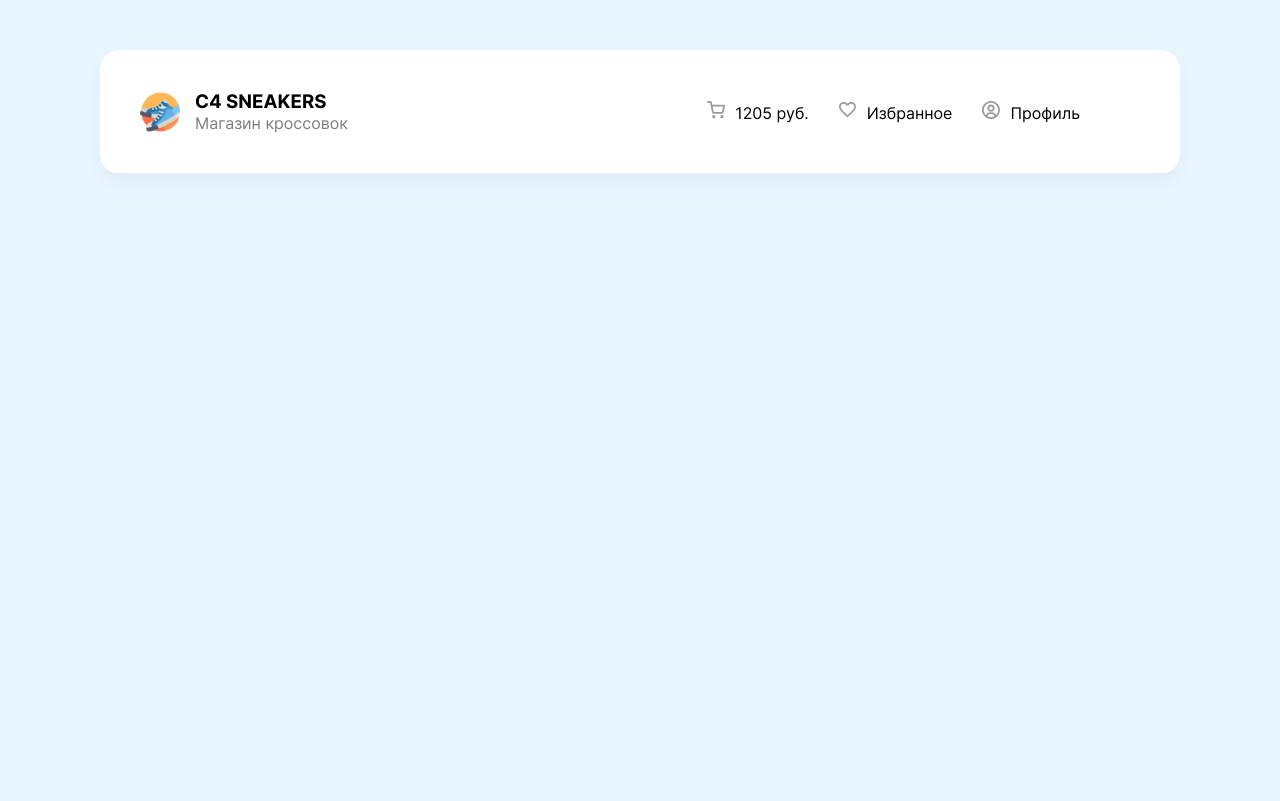
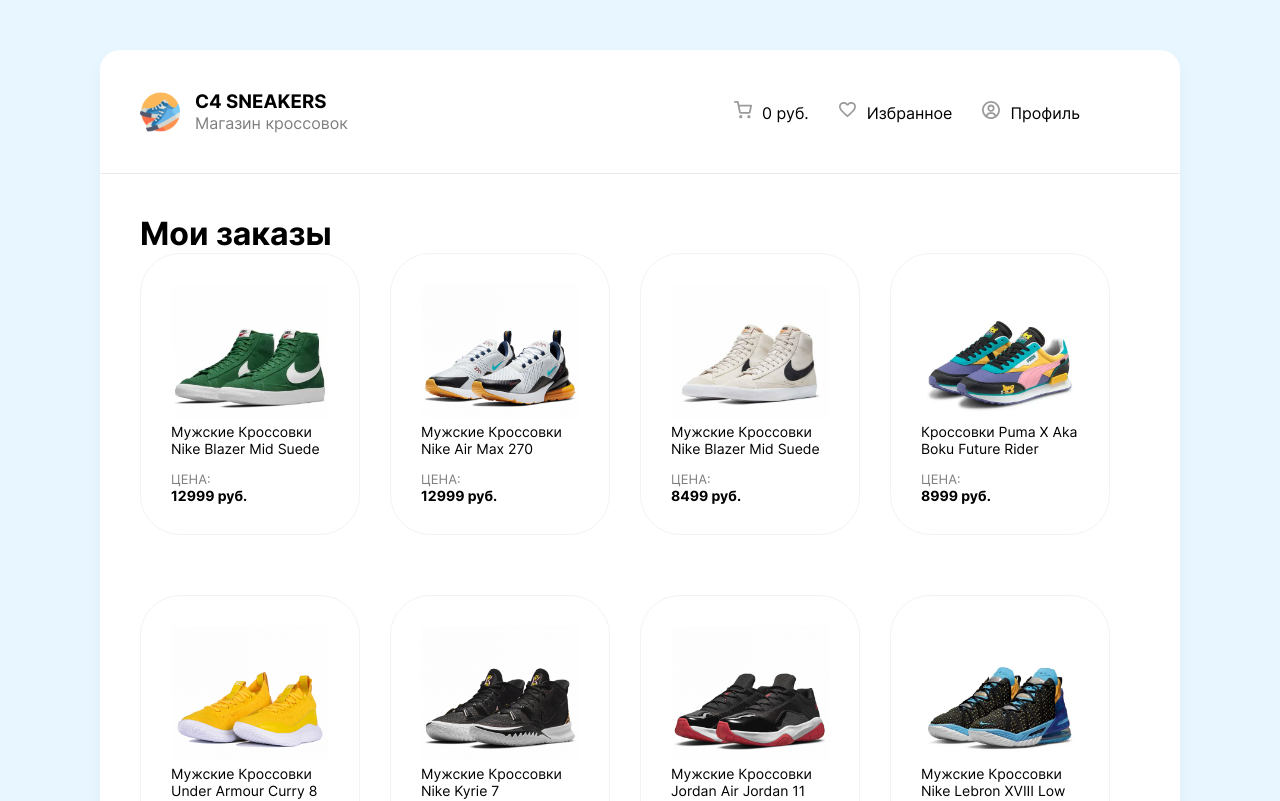
Before and after one commit to ibragim-ast/sneakers-store, a React (Create React App) app: page /orders in a window 1280 px wide. Shown: the top 801 px of the page. Built offline with nearby package versions, Linux system fonts and the light colour scheme; data requests are answered from the project's data file.

Commit message:
add orders page

```diff
--- a/src/App.js
+++ b/src/App.js
@@ -6,12 +6,8 @@ import Home from "./pages/Home";
 import Drawer from "./components/Drawer/Drawer";
 import Favorites from "./pages/Favorites";
 import AppContext from "./context";
-import {
-  SNEAKERS_URL,
-  CART_ITEMS_URL,
-  FAVORITES_URL,
-  //ORDERS_URL,
-} from "./utils/constants";
+import { SNEAKERS_URL, CART_ITEMS_URL, FAVORITES_URL } from "./utils/constants";
+import Orders from "./pages/Orders";
 
 function App() {
   const [items, setItems] = useState([]);
@@ -109,6 +105,7 @@ function App() {
         isItemAdded,
         isFavorite,
         onAddToFavorite,
+        onAddToCart,
         setCartItems,
         setCartOpened,
       }}
@@ -139,6 +136,7 @@ function App() {
             }
           />
           <Route path="/favorites" element={<Favorites />} />
+          <Route path="/orders" element={<Orders />} />
         </Routes>
       </div>
     </AppContext.Provider>
--- a/src/components/Card/Card.jsx
+++ b/src/components/Card/Card.jsx
@@ -1,10 +1,12 @@
-import { useState, useContext } from "react";
+import { useContext } from "react";
 import AppContext from "../../context";
 import ContentLoader from "react-content-loader";
 import styles from "./Card.module.scss";
+import { useLocation } from "react-router-dom";
 
 const Card = ({ id, name, price, image, onPlus, isLoading = false }) => {
   const { onAddToFavorite, isItemAdded, isFavorite } = useContext(AppContext);
+  const location = useLocation();
 
   const handleClickPlus = () => {
     onPlus({ name, price, image, id });
@@ -33,6 +35,7 @@ const Card = ({ id, name, price, image, onPlus, isLoading = false }) => {
         </ContentLoader>
       ) : (
         <>
+          {location.pathname !== "/orders" && (
             <div
               onClick={handleToFavouriteClick}
               className={styles.card__favorite}
@@ -46,6 +49,7 @@ const Card = ({ id, name, price, image, onPlus, isLoading = false }) => {
                 alt="Add to Favorite"
               />
             </div>
+          )}
 
           <img width="100%" height={135} src={image} alt="" />
           <h5>{name}</h5>
@@ -54,12 +58,16 @@ const Card = ({ id, name, price, image, onPlus, isLoading = false }) => {
               <span>Цена:</span>
               <b>{price} руб.</b>
             </div>
+            {onPlus && (
               <img
                 className={styles.plus}
-              src={isItemAdded(id) ? "/img/plus-checked.svg" : "/img/plus.svg"}
+                src={
+                  isItemAdded(id) ? "/img/plus-checked.svg" : "/img/plus.svg"
+                }
                 alt="Добавить в корзину"
                 onClick={handleClickPlus}
               />
+            )}
           </div>
         </>
       )}
--- a/src/components/Drawer/Drawer.jsx
+++ b/src/components/Drawer/Drawer.jsx
@@ -1,17 +1,17 @@
-import { useState, useContext } from "react";
+import axios from "axios";
+import { useState } from "react";
 import Info from "../Info/Info";
 import styles from "./Drawer.module.scss";
-import AppContext from "../../context";
-import axios from "axios";
 import { ORDERS_URL, CART_ITEMS_URL } from "../../utils/constants";
+import { useCart } from "../../hooks/useCart";
 
 const delay = (ms) => new Promise((resolve) => setTimeout(resolve, ms));
 
 const Drawer = ({ onCloseCart, onDelete }) => {
-  const { cartItems, setCartItems } = useContext(AppContext);
   const [isOrderComplete, setIsOrderComplete] = useState(false);
   const [orderId, setOrderId] = useState(null);
   const [isLoading, setIsLoading] = useState(false);
+  const { totalPrice, cartItems, setCartItems } = useCart();
 
   const onClickOrder = async () => {
     try {
@@ -81,12 +81,12 @@ const Drawer = ({ onCloseCart, onDelete }) => {
               <li className={styles.drawer__list_item}>
                 <span>Итого:</span>
                 <div className={styles.drawer__line}></div>
-                <b>19 999 руб.</b>
+                <b>{totalPrice} руб.</b>
               </li>
               <li className={styles.drawer__list_item}>
-                <span>Налог:</span>
+                <span>Доставка:</span>
                 <div className={styles.drawer__line}></div>
-                <b>20 руб.</b>
+                <b>{((totalPrice / 100) * 3).toFixed(2)} руб.</b>
               </li>
             </ul>
             <button
--- a/src/components/Header/Header.jsx
+++ b/src/components/Header/Header.jsx
@@ -1,7 +1,10 @@
 import { Link } from "react-router-dom";
 import styled from "./Header.module.scss";
+import { useCart } from "../../hooks/useCart";
 
 const Header = ({ onClickCart }) => {
+  const { totalPrice } = useCart();
+
   return (
     <header className={styled.header}>
       <Link to="/">
@@ -28,7 +31,7 @@ const Header = ({ onClickCart }) => {
             src="/img/cart.svg"
             alt="Logo"
           />
-          <span>1205 руб.</span>
+          <span>{totalPrice} руб.</span>
         </li>
         <li>
           <Link to="/favorites">
@@ -43,7 +46,7 @@ const Header = ({ onClickCart }) => {
           </Link>
         </li>
         <li>
-          <Link to="/favorites">
+          <Link to="/orders">
             <img
               className={styled.header__icon}
               width={18}
--- /dev/null
+++ b/src/hooks/useCart.js
@@ -0,0 +1,13 @@
+import AppContext from "../context";
+import { useContext } from "react";
+
+export const useCart = () => {
+  const { cartItems, setCartItems } = useContext(AppContext);
+  const totalPrice = cartItems.reduce((sum, obj) => obj.price + sum, 0);
+
+  return {
+    cartItems,
+    setCartItems,
+    totalPrice,
+  };
+};
--- /dev/null
+++ b/src/pages/Orders.jsx
@@ -0,0 +1,39 @@
+import { useEffect, useState, useContext } from "react";
+import Card from "../components/Card/Card";
+import { ORDERS_URL } from "../utils/constants";
+import axios from "axios";
+import AppContext from "../context";
+
+const Orders = () => {
+  const [orders, setOrders] = useState([]);
+  const { onAddToCart, onAddToFavorite } = useContext(AppContext);
+  const [isLoading, setIsLoading] = useState(true);
+
+  useEffect(() => {
+    (async () => {
+      try {
+        const { data } = await axios.get(ORDERS_URL);
+        setOrders(data.map((obj) => obj.items).flat());
+        setIsLoading(false);
+      } catch (error) {
+        console.log("Ошибка при получении заказов", error);
+      }
+    })();
+  }, []);
+
+  return (
+    <div className="content">
+      <div>
+        <h1>Мои заказы</h1>
+      </div>
+
+      <div className="sneakers">
+        {(isLoading ? [...Array(8)] : orders).map((item, index) => (
+          <Card key={index} isLoading={isLoading} {...item} />
+        ))}
+      </div>
+    </div>
+  );
+};
+
+export default Orders;
--- a/src/utils/db.json
+++ b/src/utils/db.json
@@ -2,13 +2,13 @@
   "items": [
     {
       "name": "Мужские Кроссовки Nike Blazer Mid Suede",
-      "price": "12 999",
+      "price": 12999,
       "image": "/img/sneakers/1.jpg",
       "id": "e515"
     },
     {
       "name": "Мужские Кроссовки Nike Air Max 270",
-      "price": "12 999",
+      "price": 12999,
       "image": "/img/sneakers/2.jpg",
       "id": "e516"
     },
@@ -20,31 +20,31 @@
     },
     {
       "name": "Кроссовки Puma X Aka Boku Future Rider",
-      "price": "8 999",
+      "price": 8999,
       "image": "/img/sneakers/4.jpg",
       "id": "e518"
     },
     {
       "name": "Мужские Кроссовки Under Armour Curry 8",
-      "price": "15 199",
+      "price": 15199,
       "image": "/img/sneakers/5.jpg",
       "id": "e519"
     },
     {
       "name": "Мужские Кроссовки Nike Kyrie 7",
-      "price": "11 299",
+      "price": 11299,
       "image": "/img/sneakers/6.jpg",
       "id": "97b1"
     },
     {
       "name": "Мужские Кроссовки Jordan Air Jordan 11",
-      "price": "10 799",
+      "price": 10799,
       "image": "/img/sneakers/7.jpg",
       "id": "e4a2"
     },
     {
       "name": "Мужские Кроссовки Nike Lebron XVIII Low",
-      "price": "13 999",
+      "price": 13999,
       "image": "/img/sneakers/8.jpg",
       "id": "bea9"
     }
@@ -53,72 +53,60 @@
   "favorite": [],
   "orders": [
     {
-      "id": "838b",
+      "id": "b465",
       "items": [
         {
+          "name": "Мужские Кроссовки Nike Blazer Mid Suede",
+          "price": 12999,
+          "image": "/img/sneakers/1.jpg",
+          "id": "e515"
+        },
+        {
           "name": "Мужские Кроссовки Nike Air Max 270",
-          "price": 15999,
+          "price": 12999,
           "image": "/img/sneakers/2.jpg",
-          "id": "77cd"
+          "id": "e516"
         },
         {
           "name": "Мужские Кроссовки Nike Blazer Mid Suede",
           "price": 8499,
           "image": "/img/sneakers/3.jpg",
-          "id": "81e2"
+          "id": "e517"
         },
         {
           "name": "Кроссовки Puma X Aka Boku Future Rider",
           "price": 8999,
           "image": "/img/sneakers/4.jpg",
-          "id": "2e8a"
+          "id": "e518"
         }
       ]
     },
     {
-      "id": "5e1e",
+      "id": "53b1",
       "items": [
         {
-          "id": "77cd",
-          "name": "Мужские Кроссовки Nike Air Max 270",
-          "price": 15999,
-          "image": "/img/sneakers/2.jpg"
+          "name": "Мужские Кроссовки Under Armour Curry 8",
+          "price": 15199,
+          "image": "/img/sneakers/5.jpg",
+          "id": "e519"
         },
         {
-          "id": "81e2",
-          "name": "Мужские Кроссовки Nike Blazer Mid Suede",
-          "price": 8499,
-          "image": "/img/sneakers/3.jpg"
+          "name": "Мужские Кроссовки Nike Kyrie 7",
+          "price": 11299,
+          "image": "/img/sneakers/6.jpg",
+          "id": "97b1"
         },
         {
-          "id": "2e8a",
-          "name": "Кроссовки Puma X Aka Boku Future Rider",
-          "price": 8999,
-          "image": "/img/sneakers/4.jpg"
+          "name": "Мужские Кроссовки Jordan Air Jordan 11",
+          "price": 10799,
+          "image": "/img/sneakers/7.jpg",
+          "id": "e4a2"
         },
         {
-          "id": "e515",
-          "name": "Мужские Кроссовки Under Armour Curry 8",
-          "price": 15199,
-          "image": "/img/sneakers/1.jpg"
-        },
-        {
-          "id": "e515",
-          "name": "Мужские Кроссовки Under Armour Curry 8",
-          "price": 15199,
-          "image": "/img/sneakers/2.jpg"
-        },
-        {
-          "id": "e515",
-          "name": "Мужские Кроссовки Under Armour Curry 8",
-          "price": 15199,
-          "image": "/img/sneakers/3.jpg"
-        },
-        {
-          "id": "e515",
-          "name": "Мужские Кроссовки Under Armour Curry 8",
-          "price": 15199,
-          "image": "/img/sneakers/4.jpg"
+          "name": "Мужские Кроссовки Nike Lebron XVIII Low",
+          "price": 13999,
+          "image": "/img/sneakers/8.jpg",
+          "id": "bea9"
         }
       ]
     }
```
Lines whose indentation alone changed are shown as unchanged.
